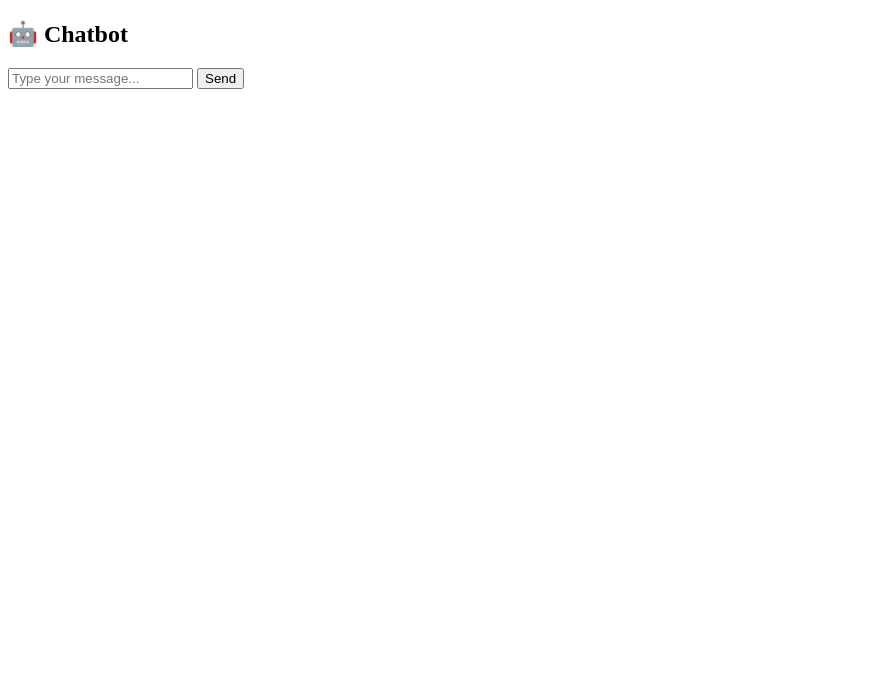
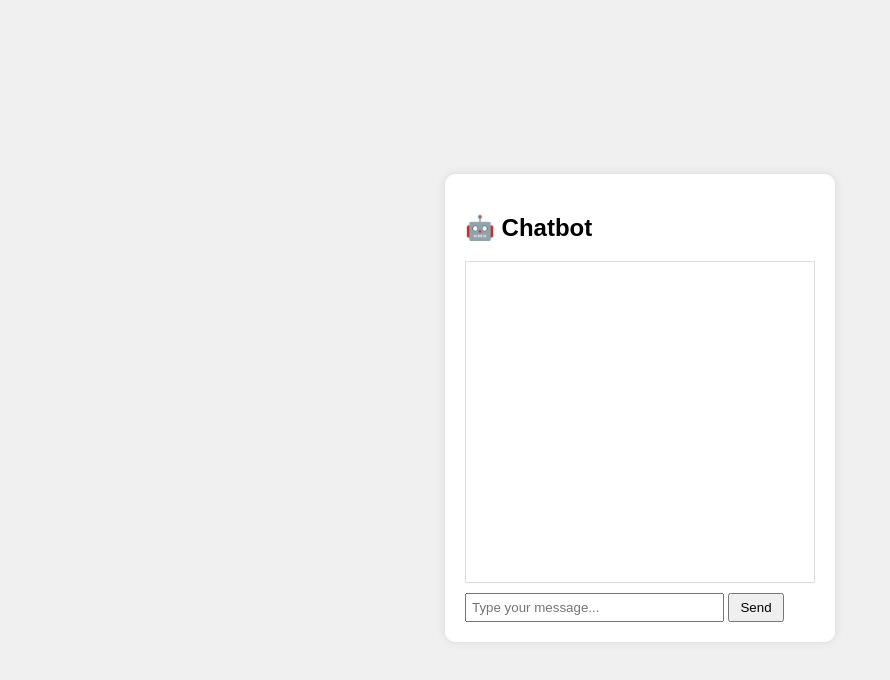
Before and after one commit to Harshsfd/Chat-BOT, a plain HTML site: page frontend/index.html in a window 1280 px wide. Shown: the whole page, without its empty margins (0-890 px from the left). Drawn offline with Linux system fonts and the light colour scheme.

Commit message:
Update style.css

```diff
--- a/frontend/assets/style.css
+++ b/frontend/assets/style.css
@@ -1,7 +1,45 @@
-::-webkit-scrollbar {
-  width: 6px;
+body {
+  font-family: Arial, sans-serif;
+  background: #f0f0f0;
+  display: flex;
+  justify-content: center;
+  align-items: center;
+  height: 100vh;
 }
-::-webkit-scrollbar-thumb {
-  background: #4b5563;
+
+.chat-container {
+  background: white;
+  padding: 20px;
+  width: 350px;
   border-radius: 10px;
+  box-shadow: 0 0 10px rgba(0,0,0,0.1);
 }
+
+#chat-box {
+  height: 300px;
+  overflow-y: auto;
+  border: 1px solid #ddd;
+  padding: 10px;
+  margin-bottom: 10px;
+}
+
+.user-msg {
+  text-align: right;
+  color: blue;
+  margin: 5px 0;
+}
+
+.bot-msg {
+  text-align: left;
+  color: green;
+  margin: 5px 0;
+}
+
+input {
+  width: 70%;
+  padding: 5px;
+}
+
+button {
+  padding: 5px 10px;
+}
```
